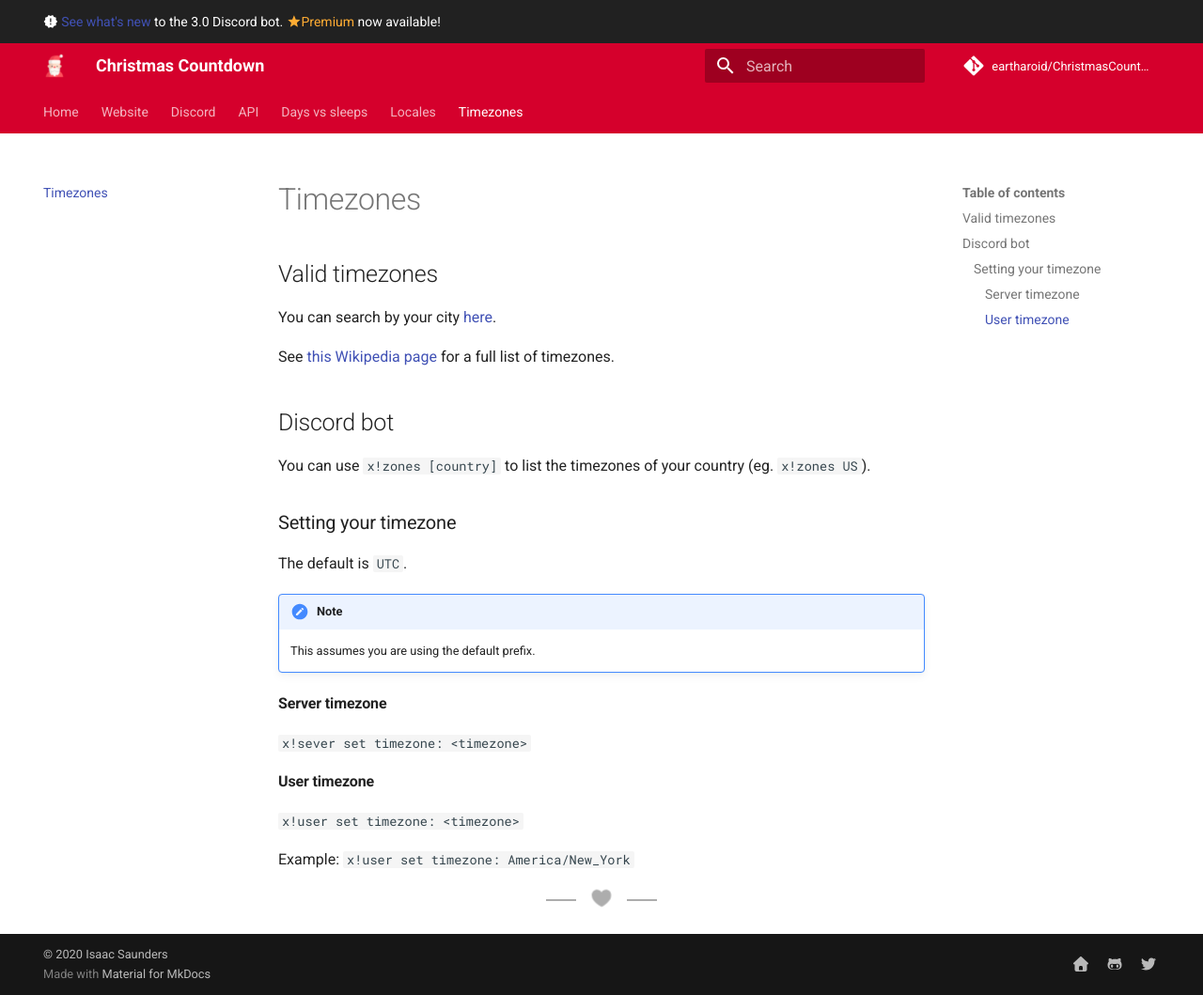
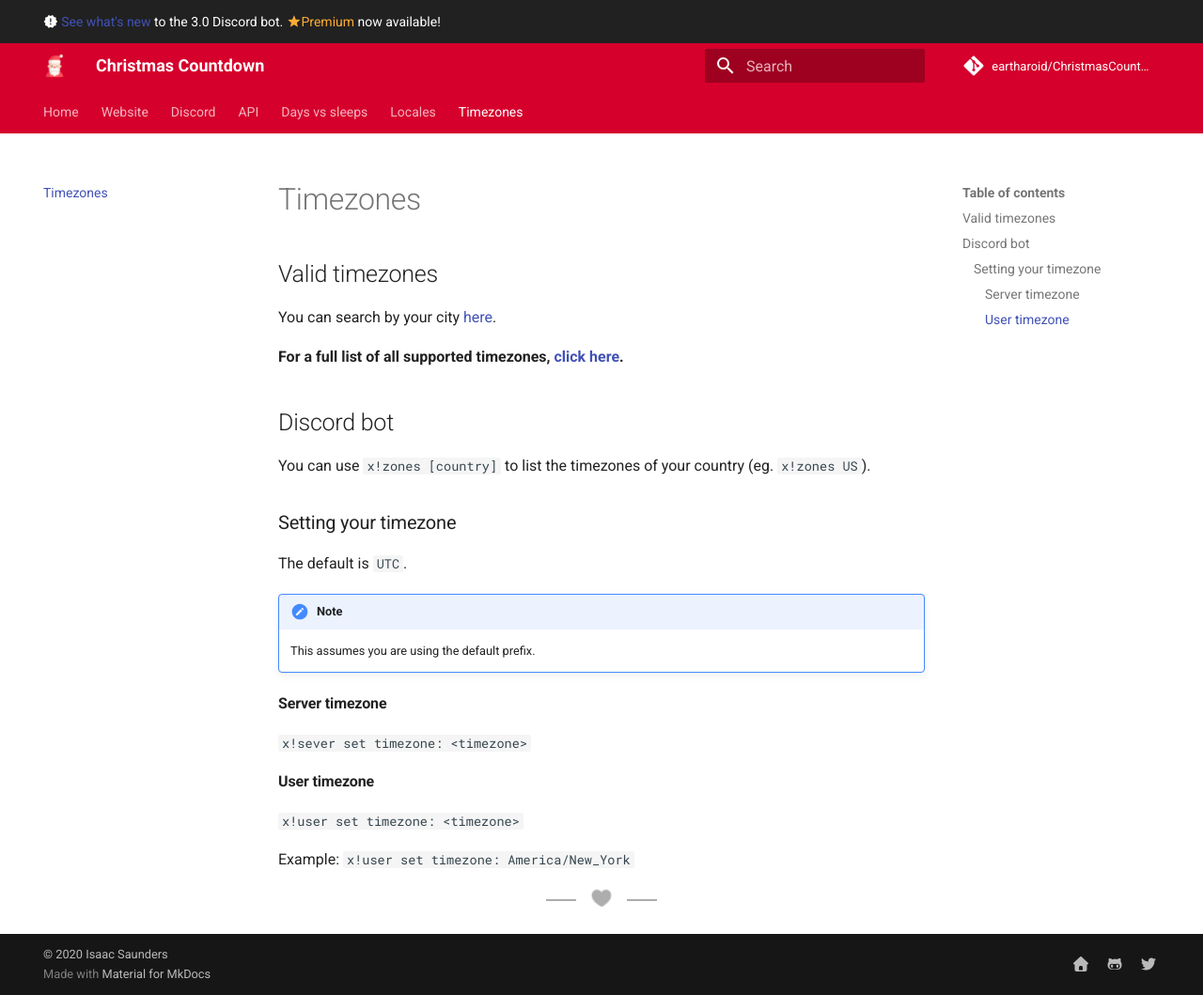
Before and after one commit to christmas-countdown/docs, an MkDocs documentation site: the page built from docs/timezones.md, in a window 1280 px wide and 1059 px high. Shown: the whole window at 94% size. Built offline with MkDocs 1.6.1 and Material for MkDocs 9.7.7, drawn with Linux system fonts in a browser that asks for light colours; comment, search, counter and statistics services are not loaded.

Commit message:
Update timezones.md
Change Wikipedia link to timezones.txt in bot

```diff
--- a/docs/timezones.md
+++ b/docs/timezones.md
@@ -7,7 +7,7 @@
 
 You can search by your city [here](https://www.timeanddate.com/time/map/).
 
-See [this Wikipedia page](https://en.wikipedia.org/wiki/List_of_tz_database_time_zones) for a full list of timezones.
+**For a full list of all supported timezones, [click here](https://github.com/eartharoid/ChristmasCountdownBot/blob/master/timezones.txt).**
 
 ## Discord bot
 
```
